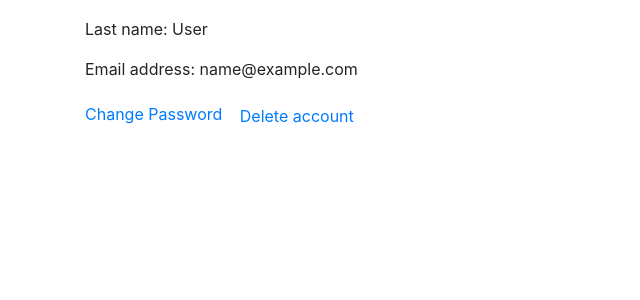
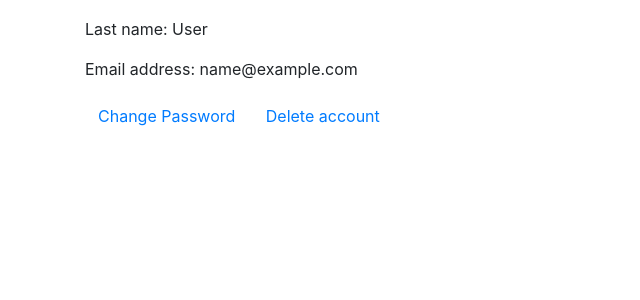
Before and after one commit to Venhoff-cpu/Django_WeatherProject, a Django app: page /weather/profile/detail in a window 1280 px wide. Shown: the part 172-472 px from the top of the page, without its empty margins (0-640 px from the left). Run offline with Django 3.2, Linux system fonts and the light colour scheme; the visitor is signed in with stand-in values (Sample User, id 1); data comes from the database, SQL or seed files in the repository; some libraries are stand-ins or nearby versions.

Commit message:
Small template changes.

```diff
--- a/templates/WeatherLookup/profile_personal.html
+++ b/templates/WeatherLookup/profile_personal.html
@@ -14,7 +14,8 @@
                 <p>First name: {{ user.first_name }}</p>
                 <p>Last name: {{ user.last_name }}</p>
                 <p>Email address: {{ user.email }}</p>
-                <a href="{% url 'profile_pass_change'  user_id=user.id %}" class="button">Change Password</a>
+                <a href="{% url 'profile_pass_change'  user_id=user.id %}" class="btn btn-primary-custom">
+                    Change Password</a>
                 <a class="btn btn-primary-custom" href="{% url 'disable_acc' %}">Delete account</a>
             </div>
         </div>
--- a/templates/WeatherLookup/weather_homepage.html
+++ b/templates/WeatherLookup/weather_homepage.html
@@ -9,6 +9,7 @@
                 <div class="column is-offset-4 is-4">
                     <form method="POST" action="">
                         {% csrf_token %}
+                        <h4>Please type the city name (in english):</h4>
                         <div class="field has-addons">
                             {{ form.name }}
                             <button type="submit" class="button is-info">
```
